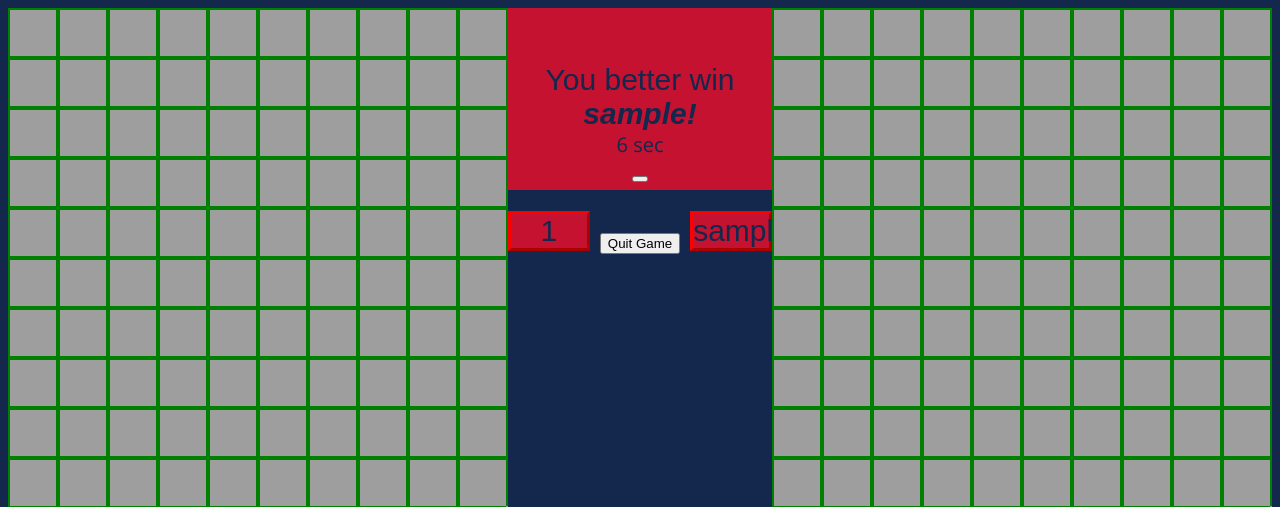
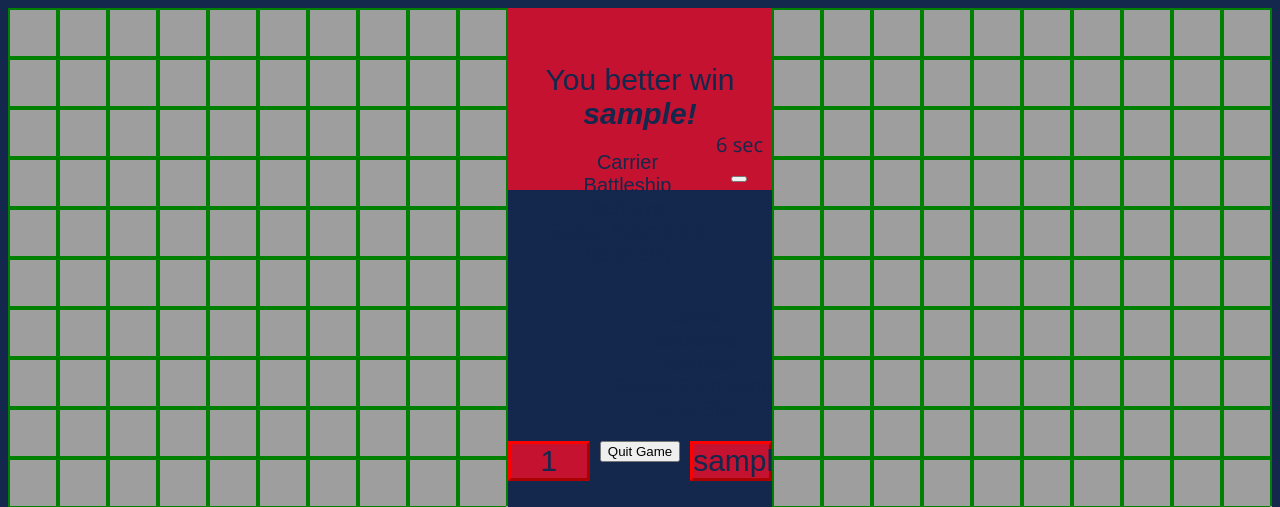
Before and after one commit to jackgeee/Battleship, a PHP site: page /draw_enemy_board.php in a window 1280 px wide. Shown: the top 507 px of the page. Run offline with PHP 8.4, Linux system fonts and the light colour scheme; the visitor is signed in with stand-in values (Sample User, id 1); data that the repository does not hold is empty; some libraries are stand-ins or nearby versions.

Commit message:
more changes

```diff
--- a/Game/draw_enemy_board.js
+++ b/Game/draw_enemy_board.js
@@ -356,7 +356,7 @@ function draw_enemy_ships() {
   }
   const game = document.getElementById("enemy_game_canvas");
   const context = game.getContext("2d");
-  context.globalAlpha = 1.0;
+  context.globalAlpha = 0.0;
   context.clearRect(0, 0, 500, 500);
   if (shipClickedOn !== undefined) {
     const left = 50 * Math.round(ships[shipClickedOn].x / 50);
--- a/Game/draw_enemy_board.php
+++ b/Game/draw_enemy_board.php
@@ -126,17 +126,44 @@
 
     <div class="header">
         <?php if (isset($_SESSION['username'])) : ?>
+
             <p>You better win<strong> <em> <?php echo $_SESSION['username'] . "!" ?> </strong> </em> </p>
-            <div id="timerLabelsec">Loading...</div>
+
+            <ul style="list-style-type:none;" class="enemyShipsLeft" id="enemyShipsLeft">
+                <li id="enemyCarrier">Carrier</li>
+                <li id="enemyBattleship">Battleship</li>
+                <li id="enemyDestroyer">Destroyer</li>
+                <li id="Space Submarine">Space Submarine</li>
+                <li id="Patrol Ship">Patrol Ship</li>
+            </ul>
+
+            <ul style="list-style-type:none;" class="playerShipsLeft" id="playerShipsLeft">
+                <li>Carrier</li>
+                <li>Battleship</li>
+                <li>Destroyer</li>
+                <li>Space Submarine</li>
+                <li>Patrol Ship</li>
+            </ul>
+
+            <div id="timerLabelsec">
+                Loading...
+            </div>
+
             <button onclick="resetStartTime()"></button>
+
         <?php endif ?>
     </div>
 
+
+
     <div class="content">
 
-        <p class="enemyName">  <?php echo $_SESSION['otherPlayer'] ?> </p>
+        <p class="enemyName"> <?php echo $_SESSION['otherPlayer'] ?>
 
-        <p class="playerName">  <?php echo $_SESSION['username'] ?>   </p>
+
+        </p>
+
+        <p class="playerName"> <?php echo $_SESSION['username'] ?> </p>
 
     </div>
 
@@ -178,7 +205,6 @@
     </script> -->
 
     <script>
-
         function resetStartTime() {
             startTime = new Date();
             window.localStorage.setItem('startTime', startTime);
--- a/Game/gameStyling.css
+++ b/Game/gameStyling.css
@@ -170,3 +170,19 @@
       background: #c41230;
       border-color: red;
   }
+
+  .ShipsLeft {
+    margin: auto;
+    background: #c41230;
+  }
+
+  .enemyShipsLeft {
+    font-family: sans-serif;
+    float: left;
+
+  }
+
+  .playerShipsLeft {
+    font-family: sans-serif;
+    float: right;
+  }
--- a/Game/tracker.js
+++ b/Game/tracker.js
@@ -162,39 +162,16 @@ if(PatrolSunk){
 
 }
 
-if (CarrierSunk && BattleShipSunk && SubmarineSunk && DestroyerSunk && PatrolSunk) {
+if (CarrierSunk && BattleshipSunk && SubmarineSunk && DestroyerSunk && PatrolSunk) {
     window.localStorage.clear()
 }
-
-// window.localStorage.clear()
+}
 
 
-
-// const result = CarrierPos.every(val => ecoordArray.includes(val));
-// const resultY = CarrierPos[i][1].every(val => ecoordArray[i][1].includes(val));
-// const result = resultX && resultY;
+//////////////////////////////////////////////////////////////////////////
 
 
-// var shiphits = [0,0,0,0,0];
-// for (var i = 0; i < enemyclicks.length; i++) {
-//         for(var k = 0; k < 4; k++){
-//             for (let j = 0; j < playerShipsPos[k]["positions"][j].length; j++) {
-//                 var ex = enemyclicks[i][0];
-//                 var ey = enemyclicks[i][1];
-//                 var px = playerShipsPos[k]["positions"][j][0];
-//                 var py = playerShipsPos[k]["positions"][j][1];
-//                 //console.log(ex, py);
-//                 if (ex == px && ey == py) {
-//                     console.log("ship", k, "got hit");
-//                     shiphits[k]++;
-//                 }
-
-//             }
-//         }
-//     }
-//     for(var k = 0; k < 5; k++){
-//         if(shiphits[k] >= playerShipsPos[k]["positions"].length){
-//             alert(playerShipsPos[k]['type'] + " sunk");
-//         }
-//     }
-}
+// if (localStorage.getItem('CarrierSunkalerted') == 'yes') {
+//     console.log("here");
+//     document.getElementById("enemyCarrier").innerHTML = "Carrier Sunk!";
+// }
```
Also changed, not shown: Game/coordHandler.php (+9 -0 lines), Game/game_setup.js (+0 -16 lines).
